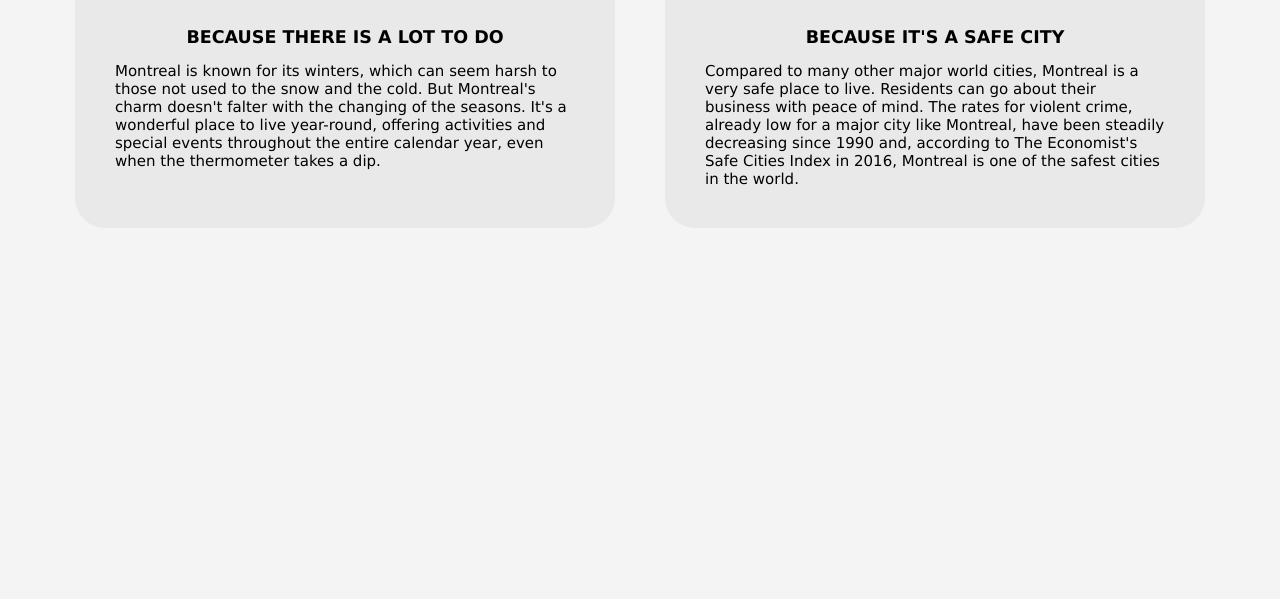
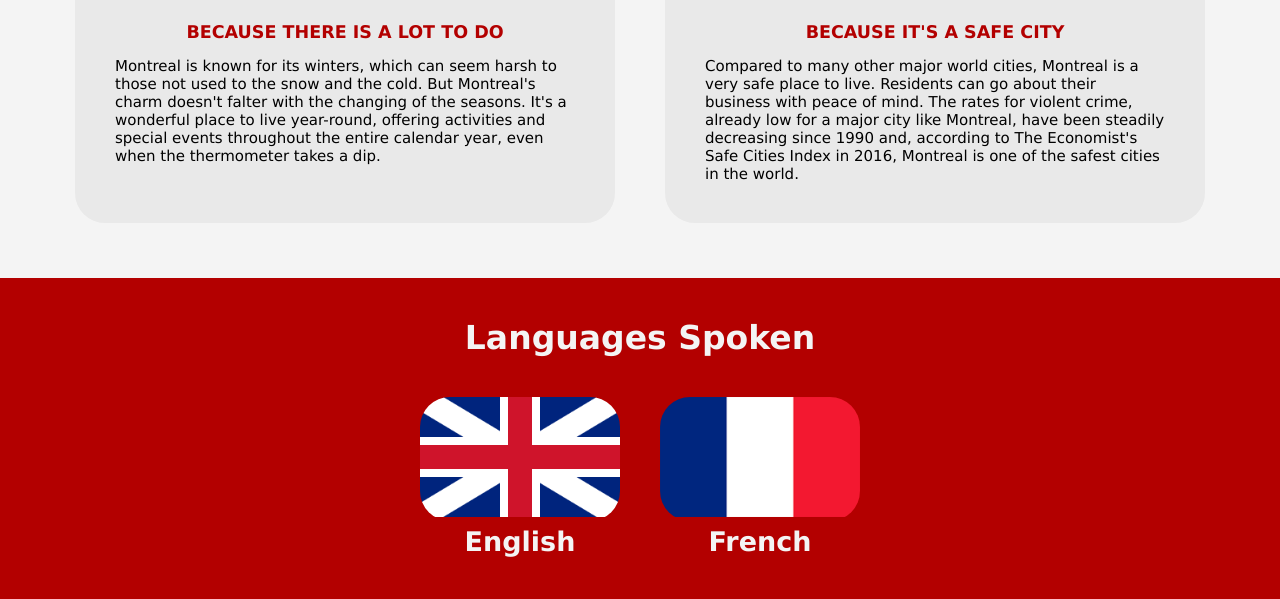
Before and after one commit to LuisCBeltran/montreal, a plain HTML site: page index.html in a window 1280 px wide. Shown: the part 1806-2405 px from the top of the page. Before the commit the page ends 2059 px from the top, so only its background shows below. Drawn offline with Linux system fonts and the light colour scheme.

Commit message:
languages included

```diff
--- a/css/style.css
+++ b/css/style.css
@@ -75,6 +75,7 @@ header a:hover {
     color: white;
     font-size: 5em;
     font-style: italic;
+    text-shadow: 5px 5px 8px #131313;
 }
 
 .showcase h2 {
@@ -82,6 +83,7 @@ header a:hover {
     color: white;
     font-size: 3em;
     padding-left: 50px;
+    text-shadow: 5px 5px 8px #131313;
 }
 
 /* PHRASE */
@@ -99,7 +101,7 @@ header a:hover {
 .reasons #reasons h2 {
     text-align: center;
     color: #b30000;
-    font-size: 2.5em;
+    font-size: 2.2em;
     padding-bottom: 40px;
 }
 
@@ -121,9 +123,11 @@ header a:hover {
 
 .advantages {
     margin-top: 30px;
+    margin-bottom: 30px;
 }
 
 #advantages {
+    display: flex;
     flex-wrap: wrap;
     justify-content: center;
 }
@@ -150,8 +154,50 @@ header a:hover {
     text-align: center;
     margin-bottom: 15px;
     margin-top: 10px;
+    color: #b30000;
 }
 
 .advbox .text {
     padding: 20px;
 }
+
+/* LANGUAGES */
+
+.languages {
+    background: #b30000;
+}
+
+#languages {
+    display: flex;
+    flex-wrap: wrap;
+    justify-content: center;
+}
+
+.languages h2 {
+    color: #f4f4f4;
+    text-align: center;
+    font-size: 2.2em;
+    padding-bottom: 40px;
+    padding-top: 40px;
+}
+
+.languagebox h3 {
+    color: #f4f4f4;
+    text-align: center;
+    font-size: 1.8em;
+    padding: 5px;
+}
+
+.languagebox {
+    width: 200px;
+    padding: 0px 20px 40px 20px;
+}
+
+.languagebox figure {
+    border-radius: 30px;
+    overflow: hidden;
+}
+
+.languagebox figure img {
+    width: 100%;
+}
--- a/index.html
+++ b/index.html
@@ -27,7 +27,7 @@
 <!-- SHOWCASE -->
         <section class="showcase">
             <div class="container" id="showcase">
-                <h1>MONTRÉAL</h1>
+                <h1>MONTRÉAL,</h1>
                 <h2>City of Arts <br> and Culture</h2>
             </div>
         </section>
@@ -86,8 +86,23 @@
 
             </div>
         </section>
-
+<!-- LANGUAGES -->
         <section class="languages">
+            <h2>Languages Spoken</h2>
+            <div class="container" id="languages">
+                <div class="languagebox">
+                    <figure class="flagcontainer">
+                        <img src="images/englishflag.png" alt="English">
+                    </figure>
+                    <h3>English</h3>
+                </div>
+                <div class="languagebox">
+                    <figure class="flagcontainer">
+                        <img src="images/franceflag.png" alt="English">
+                    </figure>
+                    <h3>French</h3>
+                </div>
+            </div>
 
         </section>
 
```
Also changed, not shown: images/englishflag.png (added), images/franceflag.png (added).
